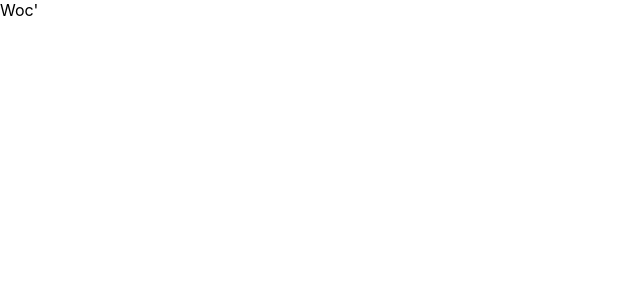
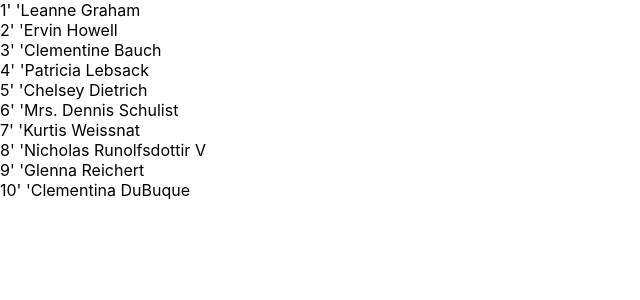
Before and after one commit to IgorSamagalskyi/react_lessons_octen, a React (Create React App) app: page / in a window 1280 px wide. Shown: the top 300 px of the page, without its empty margins (0-640 px from the left). Built offline with nearby package versions, Linux system fonts and the light colour scheme.

Commit message:
create folder Users and User

```diff
--- /dev/null
+++ b/src/components/user/User.js
@@ -0,0 +1,9 @@
+function User({ userItem }) {
+  return (
+    <div>
+      {userItem.id}' '{userItem.name}
+    </div>
+  );
+}
+
+export default User;
--- a/src/components/users/Users.js
+++ b/src/components/users/Users.js
@@ -1,5 +1,14 @@
+import { usersList } from "../../data-file";
+import User from "../user/User";
+
 function Users() {
-  return <div>Woc'</div>;
+  return (
+    <div>
+      {usersList.map((userItem) => (
+        <User key={userItem.id} userItem={userItem} />
+      ))}
+    </div>
+  );
 }
 
 export default Users;
--- /dev/null
+++ b/src/data-file.js
@@ -0,0 +1,232 @@
+export let usersList = [
+  {
+    id: 1,
+    name: "Leanne Graham",
+    username: "Bret",
+    email: "Sincere@april.biz",
+    address: {
+      street: "Kulas Light",
+      suite: "Apt. 556",
+      city: "Gwenborough",
+      zipcode: "92998-3874",
+      geo: {
+        lat: "-37.3159",
+        lng: "81.1496",
+      },
+    },
+    phone: "1-770-736-8031 x56442",
+    website: "hildegard.org",
+    company: {
+      name: "Romaguera-Crona",
+      catchPhrase: "Multi-layered client-server neural-net",
+      bs: "harness real-time e-markets",
+    },
+  },
+  {
+    id: 2,
+    name: "Ervin Howell",
+    username: "Antonette",
+    email: "Shanna@melissa.tv",
+    address: {
+      street: "Victor Plains",
+      suite: "Suite 879",
+      city: "Wisokyburgh",
+      zipcode: "90566-7771",
+      geo: {
+        lat: "-43.9509",
+        lng: "-34.4618",
+      },
+    },
+    phone: "010-692-6593 x09125",
+    website: "anastasia.net",
+    company: {
+      name: "Deckow-Crist",
+      catchPhrase: "Proactive didactic contingency",
+      bs: "synergize scalable supply-chains",
+    },
+  },
+  {
+    id: 3,
+    name: "Clementine Bauch",
+    username: "Samantha",
+    email: "Nathan@yesenia.net",
+    address: {
+      street: "Douglas Extension",
+      suite: "Suite 847",
+      city: "McKenziehaven",
+      zipcode: "59590-4157",
+      geo: {
+        lat: "-68.6102",
+        lng: "-47.0653",
+      },
+    },
+    phone: "1-463-123-4447",
+    website: "ramiro.info",
+    company: {
+      name: "Romaguera-Jacobson",
+      catchPhrase: "Face to face bifurcated interface",
+      bs: "e-enable strategic applications",
+    },
+  },
+  {
+    id: 4,
+    name: "Patricia Lebsack",
+    username: "Karianne",
+    email: "Julianne.OConner@kory.org",
+    address: {
+      street: "Hoeger Mall",
+      suite: "Apt. 692",
+      city: "South Elvis",
+      zipcode: "53919-4257",
+      geo: {
+        lat: "29.4572",
+        lng: "-164.2990",
+      },
+    },
+    phone: "493-170-9623 x156",
+    website: "kale.biz",
+    company: {
+      name: "Robel-Corkery",
+      catchPhrase: "Multi-tiered zero tolerance productivity",
+      bs: "transition cutting-edge web services",
+    },
+  },
+  {
+    id: 5,
+    name: "Chelsey Dietrich",
+    username: "Kamren",
+    email: "Lucio_Hettinger@annie.ca",
+    address: {
+      street: "Skiles Walks",
+      suite: "Suite 351",
+      city: "Roscoeview",
+      zipcode: "33263",
+      geo: {
+        lat: "-31.8129",
+        lng: "62.5342",
+      },
+    },
+    phone: "(254)954-1289",
+    website: "demarco.info",
+    company: {
+      name: "Keebler LLC",
+      catchPhrase: "User-centric fault-tolerant solution",
+      bs: "revolutionize end-to-end systems",
+    },
+  },
+  {
+    id: 6,
+    name: "Mrs. Dennis Schulist",
+    username: "Leopoldo_Corkery",
+    email: "Karley_Dach@jasper.info",
+    address: {
+      street: "Norberto Crossing",
+      suite: "Apt. 950",
+      city: "South Christy",
+      zipcode: "23505-1337",
+      geo: {
+        lat: "-71.4197",
+        lng: "71.7478",
+      },
+    },
+    phone: "1-477-935-8478 x6430",
+    website: "ola.org",
+    company: {
+      name: "Considine-Lockman",
+      catchPhrase: "Synchronised bottom-line interface",
+      bs: "e-enable innovative applications",
+    },
+  },
+  {
+    id: 7,
+    name: "Kurtis Weissnat",
+    username: "Elwyn.Skiles",
+    email: "Telly.Hoeger@billy.biz",
+    address: {
+      street: "Rex Trail",
+      suite: "Suite 280",
+      city: "Howemouth",
+      zipcode: "58804-1099",
+      geo: {
+        lat: "24.8918",
+        lng: "21.8984",
+      },
+    },
+    phone: "210.067.6132",
+    website: "elvis.io",
+    company: {
+      name: "Johns Group",
+      catchPhrase: "Configurable multimedia task-force",
+      bs: "generate enterprise e-tailers",
+    },
+  },
+  {
+    id: 8,
+    name: "Nicholas Runolfsdottir V",
+    username: "Maxime_Nienow",
+    email: "Sherwood@rosamond.me",
+    address: {
+      street: "Ellsworth Summit",
+      suite: "Suite 729",
+      city: "Aliyaview",
+      zipcode: "45169",
+      geo: {
+        lat: "-14.3990",
+        lng: "-120.7677",
+      },
+    },
+    phone: "586.493.6943 x140",
+    website: "jacynthe.com",
+    company: {
+      name: "Abernathy Group",
+      catchPhrase: "Implemented secondary concept",
+      bs: "e-enable extensible e-tailers",
+    },
+  },
+  {
+    id: 9,
+    name: "Glenna Reichert",
+    username: "Delphine",
+    email: "Chaim_McDermott@dana.io",
+    address: {
+      street: "Dayna Park",
+      suite: "Suite 449",
+      city: "Bartholomebury",
+      zipcode: "76495-3109",
+      geo: {
+        lat: "24.6463",
+        lng: "-168.8889",
+      },
+    },
+    phone: "(775)976-6794 x41206",
+    website: "conrad.com",
+    company: {
+      name: "Yost and Sons",
+      catchPhrase: "Switchable contextually-based project",
+      bs: "aggregate real-time technologies",
+    },
+  },
+  {
+    id: 10,
+    name: "Clementina DuBuque",
+    username: "Moriah.Stanton",
+    email: "Rey.Padberg@karina.biz",
+    address: {
+      street: "Kattie Turnpike",
+      suite: "Suite 198",
+      city: "Lebsackbury",
+      zipcode: "31428-2261",
+      geo: {
+        lat: "-38.2386",
+        lng: "57.2232",
+      },
+    },
+    phone: "024-648-3804",
+    website: "ambrose.net",
+    company: {
+      name: "Hoeger LLC",
+      catchPhrase: "Centralized empowering task-force",
+      bs: "target end-to-end models",
+    },
+  },
+];
```
